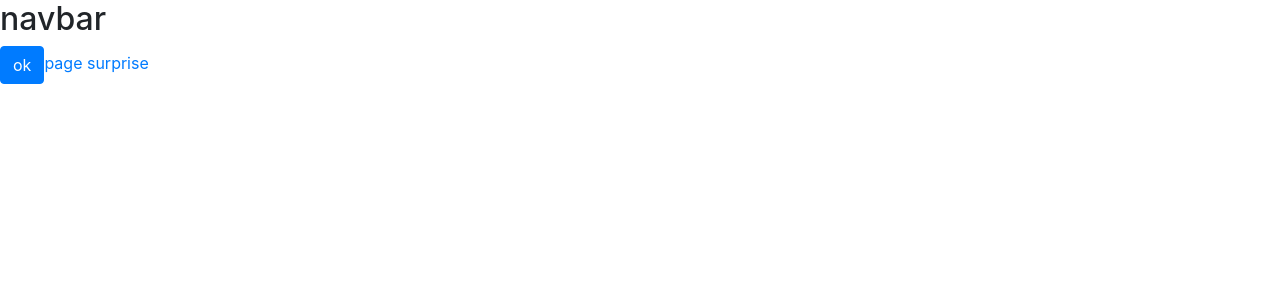
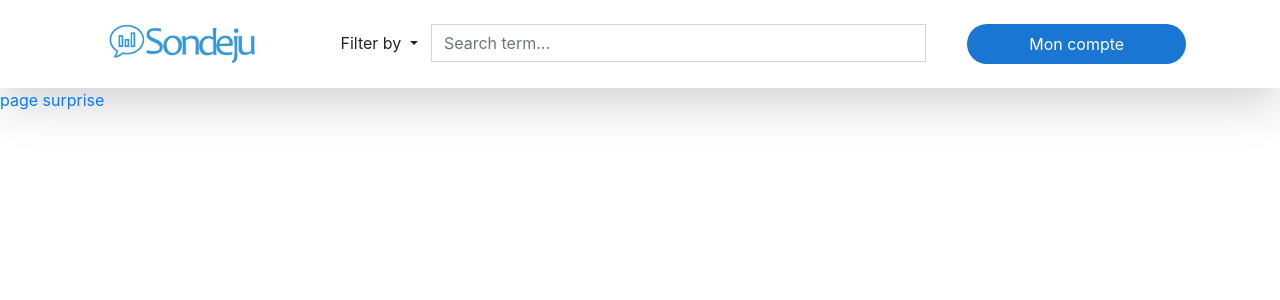
Before and after one commit to Antoine68/sondeju, a React (Create React App) app: page / in a window 1280 px wide. Shown: the top 300 px of the page. Built offline with nearby package versions, Linux system fonts and the light colour scheme.

Commit message:
debut de header

```diff
--- a/src/components/App.js
+++ b/src/components/App.js
@@ -1,6 +1,6 @@
 import React from "react";
 import { BrowserRouter, Route, Link } from "react-router-dom";
-import Navbar from './Navbar';
+import Header from './Header';
 
 class App extends React.Component {
 
@@ -22,7 +22,8 @@ class Home extends React.Component {
   render()  {
     return (
       <div>
-        <Navbar></Navbar>
+        <Header></Header>
+        <Link to="/tableau-de-jp-baur">page surprise</Link>
       </div>
     );
   }
--- /dev/null
+++ b/src/components/Header.js
@@ -0,0 +1,47 @@
+import 'bootstrap/dist/css/bootstrap.min.css'
+import './../styles/header.css';
+
+import React from 'react';
+
+<script src="https://code.jquery.com/jquery-3.6.0.min.js"></script>
+
+export default class Header extends React.Component {
+  render()  {
+    return (
+      <header class="container mw-100 bg-white shadow-lg py-4 inline m-0 p-0">
+        <div class="row">
+          <div class="col-1"></div>
+            <a class="col-2" href="#">
+                <img src="Sondeju_logo.png" width="150" height="40" class="d-inline-block align-top" alt=""></img>
+            </a>
+
+          <form class="col-6">
+            <div class="input-group">
+                <div class="input-group-btn search-panel">
+                    <button type="button" class="btn btn-default dropdown-toggle" data-toggle="dropdown">
+                    	<span id="search_concept">Filter by</span> <span class="caret"></span>
+                    </button>
+                    <ul class="dropdown-menu" role="menu">
+                      <li><a href="#contains">Contains</a></li>
+                      <li><a href="#its_equal">It's equal</a></li>
+                      <li><a href="#greather_than">Greather than</a></li>
+                      <li><a href="#less_than">Less than</a></li>
+                      <li class="divider"></li>
+                      <li><a href="#all">Anything</a></li>
+                    </ul>
+                </div>
+                <input type="hidden" name="search_param" value="all" id="search_param"></input>
+                <input type="text" class="form-control" name="x" placeholder="Search term..."></input>
+                <span class="input-group-btn">
+                    <button class="btn btn-default" type="button"><span class="glyphicon glyphicon-search"></span></button>
+                </span>
+            </div>
+          </form>
+
+          <button type="button" class="btn button-account col-2">Mon compte</button>
+          <div class="col-1"></div>
+        </div>
+      </header>
+    );
+  }
+}
--- a/src/components/Navbar.js
+++ /dev/null
@@ -1,17 +0,0 @@
-import { Button } from 'react-bootstrap'
-import 'bootstrap/dist/css/bootstrap.min.css'
-
-import { Link } from "react-router-dom";
-import React, { Component } from 'react';
-
-export default class Navbar extends React.Component {
-    render()  {
-      return (
-        <div>
-          <h2>navbar</h2>
-          <Button>ok</Button>
-          <Link to="/tableau-de-jp-baur">page surprise</Link>
-        </div>
-      );
-    }
-  }
--- /dev/null
+++ b/src/styles/header.css
@@ -0,0 +1,11 @@
+.button-account {
+    background-color: rgb(25, 118, 210);
+    color: white;
+    font-size: 16px;
+    cursor: pointer;
+    border-radius: 3em;
+}
+
+.button-account:hover {
+    background-color: rgb(25, 118, 10);
+}
```
Also changed, not shown: public/Sondeju_logo.png (added), public/logo.png (added).
